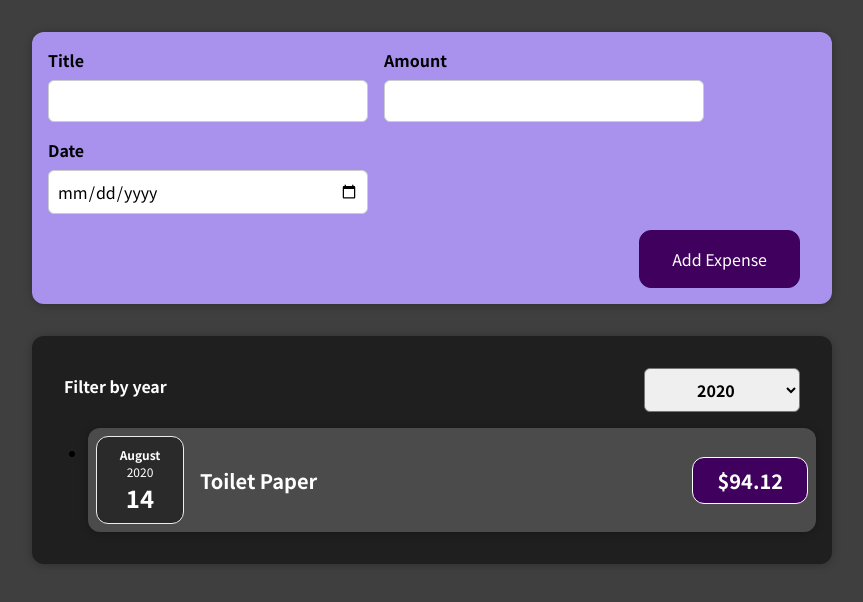
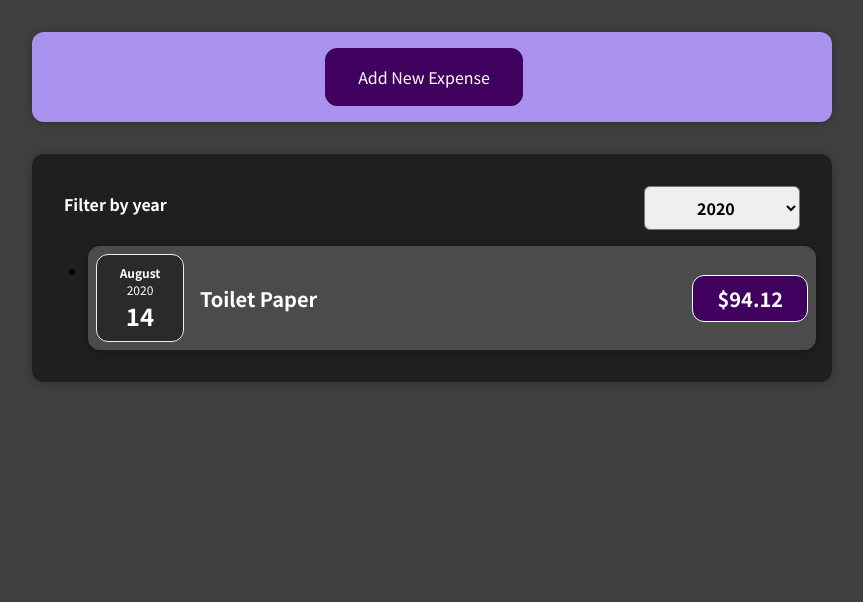
Before and after one commit to sagelga/learn-react, a React (Create React App) app in the folder approval/: page / in a window 1280 px wide. Shown: the top 602 px of the page, without its empty margins (208-1071 px from the left). Built offline with nearby package versions, Linux system fonts and the light colour scheme.

Commit message:
Enable NewExpense to show/hide ExpenseForm

```diff
--- a/approval/src/components/NewExpense/ExpenseForm.js
+++ b/approval/src/components/NewExpense/ExpenseForm.js
@@ -56,38 +56,41 @@ const ExpenseForm = (props) => {
 
     return (
         <form onSubmit={submitHandler}>
-      <div className='new-expense__controls'>
-        <div className='new-expense__control'>
+            <div className="new-expense__controls">
+                <div className="new-expense__control">
                     <label>Title</label>
                     <input
-            type='text'
+                        type="text"
                         value={enteredTitle}
                         onChange={titleChangeHandler}
                     />
                 </div>
-        <div className='new-expense__control'>
+                <div className="new-expense__control">
                     <label>Amount</label>
                     <input
-            type='number'
-            min='0.01'
-            step='0.01'
+                        type="number"
+                        min="0.01"
+                        step="0.01"
                         value={enteredAmount}
                         onChange={amountChangeHandler}
                     />
                 </div>
-        <div className='new-expense__control'>
+                <div className="new-expense__control">
                     <label>Date</label>
                     <input
-            type='date'
-            min='2019-01-01'
-            max='2022-12-31'
+                        type="date"
+                        min="2019-01-01"
+                        max="2022-12-31"
                         value={enteredDate}
                         onChange={dateChangeHandler}
                     />
                 </div>
             </div>
-      <div className='new-expense__actions'>
-        <button type='submit'>Add Expense</button>
+            <div className="new-expense__actions">
+                <button type="button" onClick={props.onCancel}>
+                    Cancel
+                </button>
+                <button type="submit">Add Expense</button>
             </div>
         </form>
     );
--- a/approval/src/components/NewExpense/NewExpense.js
+++ b/approval/src/components/NewExpense/NewExpense.js
@@ -1,20 +1,39 @@
-import React from 'react';
+import React, { useState } from 'react';
 
 import ExpenseForm from './ExpenseForm';
 import './NewExpense.css';
 
 const NewExpense = (props) => {
+    const [isEditing, setIsEditing] = useState(false);
+
     const saveExpenseDataHandler = (enteredExpenseData) => {
         const expenseData = {
             ...enteredExpenseData,
-      id: Math.random().toString()
+            id: Math.random().toString(),
         };
         props.onAddExpense(expenseData);
+        setIsEditing(false);
+    };
+
+    const startEditingHandler = () => {
+        setIsEditing(true);
+    };
+
+    const stopEditingHandler = () => {
+        setIsEditing(false);
     };
 
     return (
-    <div className='new-expense'>
-      <ExpenseForm onSaveExpenseData={saveExpenseDataHandler} />
+        <div className="new-expense">
+            {!isEditing && (
+                <button onClick={startEditingHandler}>Add New Expense</button>
+            )}
+            {isEditing && (
+                <ExpenseForm
+                    onSaveExpenseData={saveExpenseDataHandler}
+                    onCancel={stopEditingHandler}
+                />
+            )}
         </div>
     );
 };
```
Lines whose indentation alone changed are shown as unchanged.
